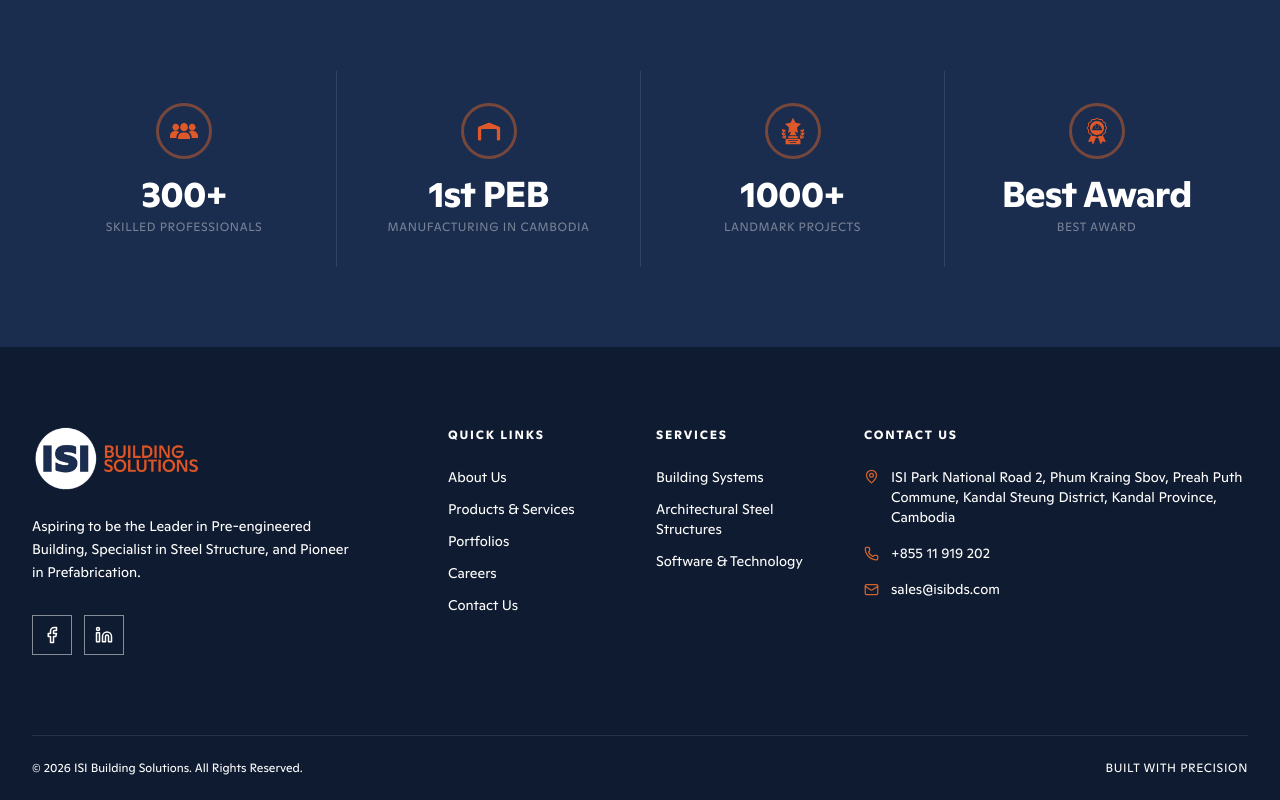
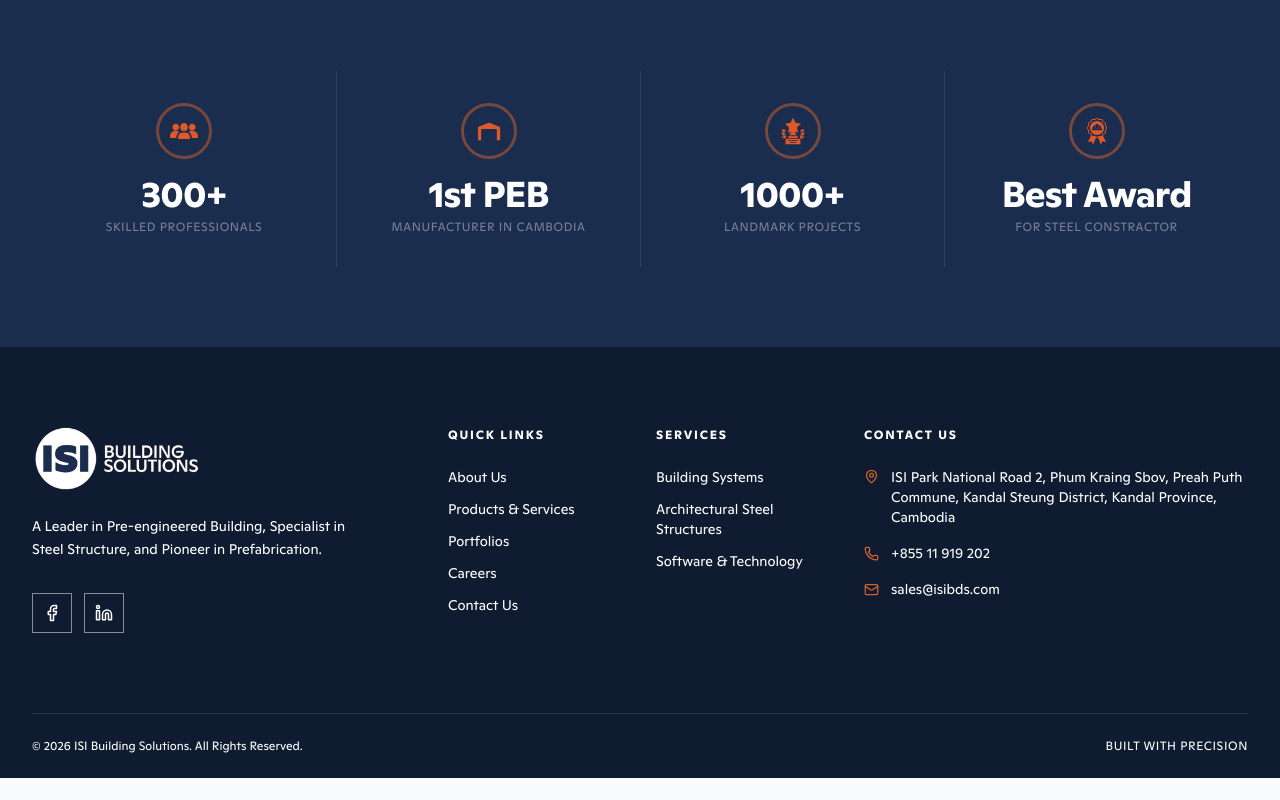
Before and after one commit to koompi/isibds.com, a React (Vite) app: page /portfolios in a window 1280 px wide. Shown: the part 2786-3586 px from the top of the page. After the commit the page ends 3564 px from the top, so only its background shows below. Built offline with nearby package versions, Linux system fonts and the light colour scheme.

Commit message:
not finish

```diff
--- a/src/components/layout/Footer.tsx
+++ b/src/components/layout/Footer.tsx
@@ -10,12 +10,12 @@
 					{/* Company Info */}
 					<div className="lg:col-span-4 mb-10 lg:mb-0">
 						<img
-							src="/logo-dark.png"
+							src="/white.png"
 							alt="ISI Building Solutions"
 							className="h-16 mb-6"
 						/>
 						<p className="text-white text-sm leading-relaxed mb-8 max-w-xs">
-							Aspiring to be the Leader in Pre-engineered Building,
+							A Leader in Pre-engineered Building,
 							Specialist in Steel Structure, and Pioneer in
 							Prefabrication.
 						</p>
--- a/src/pages/Portfolios.tsx
+++ b/src/pages/Portfolios.tsx
@@ -201,11 +201,10 @@
               <button
                 key={filter}
                 onClick={() => setActiveFilter(filter)}
-                className={`px-5 py-2.5 text-[13px] font-semibold whitespace-nowrap transition-all duration-200 ${
-                  activeFilter === filter
-                    ? "bg-accent text-white"
-                    : "bg-slate-100 text-slate-700 hover:bg-slate-200"
-                }`}
+                className={`px-5 py-2.5 text-[13px] font-semibold whitespace-nowrap transition-all duration-200 ${activeFilter === filter
+                  ? "bg-accent text-white"
+                  : "bg-slate-100 text-slate-700 hover:bg-slate-200"
+                  }`}
               >
                 {filter}
               </button>
@@ -303,7 +302,7 @@
               {
                 value: 0,
                 suffix: "",
-                label: "Manufacturing in Cambodia",
+                label: "Manufacturer in Cambodia",
                 icon: "/icons/1st-peb.svg",
                 text: "1st PEB",
               },
@@ -316,7 +315,7 @@
               {
                 value: 0,
                 suffix: "",
-                label: "Best Award",
+                label: "for Steel Constractor",
                 icon: "/icons/best-award.svg",
                 text: "Best Award",
               },
```
Also changed, not shown: public/white.png (added).
